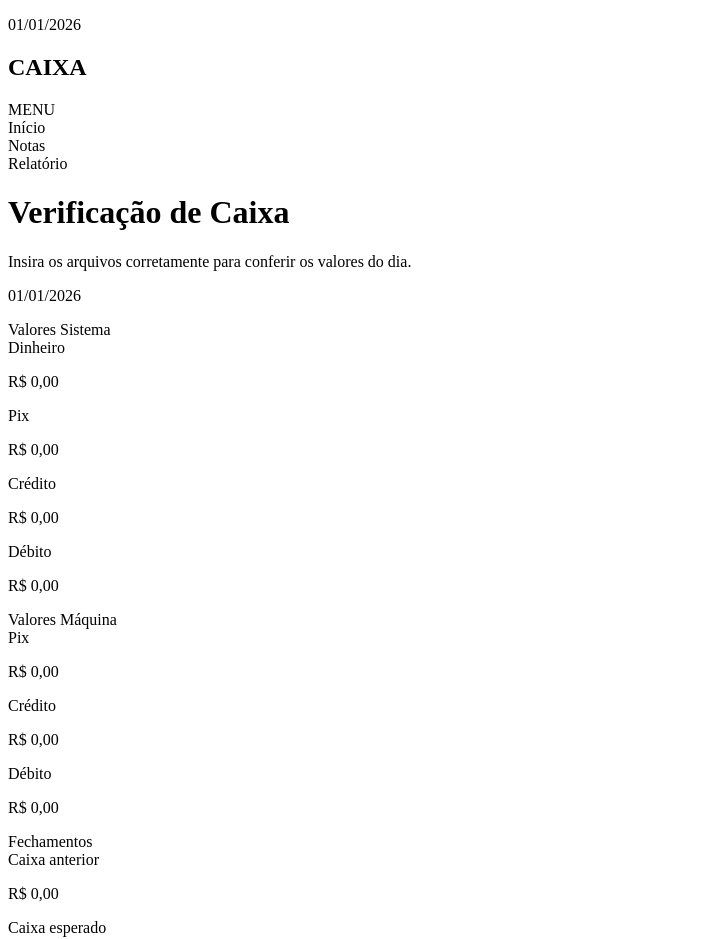
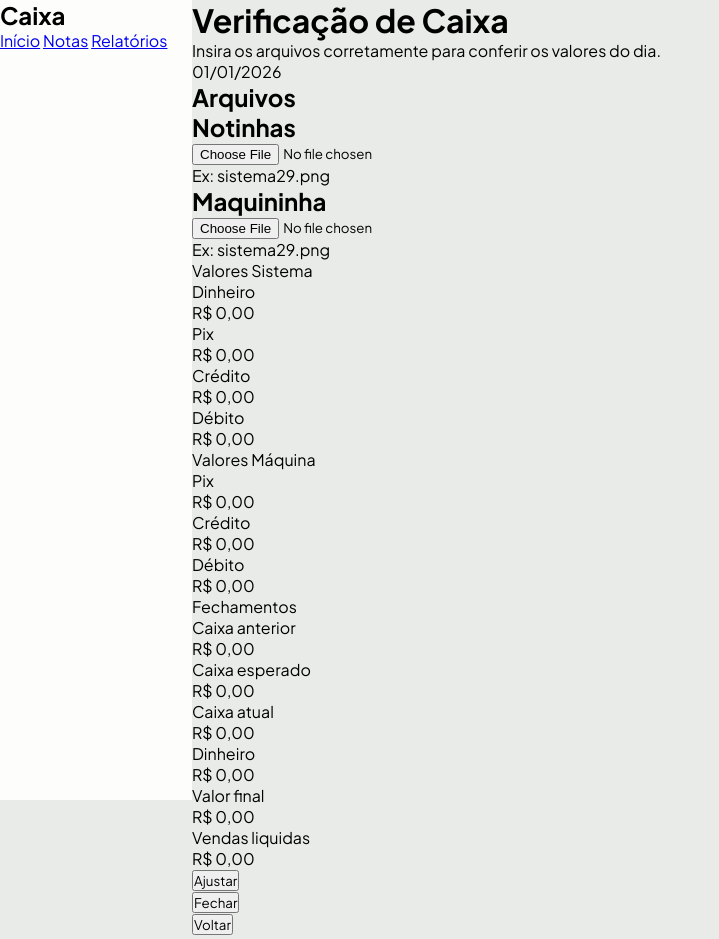
Before and after one commit to IagoAndradeDev/sistema-caixa, a website: page newVerificar/index.html in a window 1280 px wide. Shown: the top 939 px of the page, without its empty margins (0-719 px from the left). Drawn offline with Linux system fonts and the light colour scheme.

Commit message:
Iniciando Css

```diff
--- a/newVerificar/index.html
+++ b/newVerificar/index.html
@@ -3,35 +3,23 @@
 <head>
     <meta charset="UTF-8">
     <meta name="viewport" content="width=device-width, initial-scale=1.0">
+    <link rel="stylesheet" href="styles.css">
     <title>Verificar caixa</title>
 </head>
 <body>
-    <header class="cabeçalho">
-        <div class="data">
-            <p>01/01/2026</p>
-        </div>
-    </header>
 
-    <section class="menu">
-        <div class="titulo">
-            <h1>CAIXA</h1>
-        </div>
-        <div class="abas">
-            <label>MENU</label>
-            <div class="inicio">
-                <label>Início</label>
-            </div>
-            <div class="notas">
-                <label>Notas</label>
-            </div>
-            <div class="relatorio">
-                <label>Relatório</label>
-            </div>
-        </div>
-    </section>
+   <aside class="menu">
+        <h2>Caixa</h2>
 
-    <main class="container">
-        <div class="title">
+        <nav>
+            <a href="#">Início</a>
+            <a href="#">Notas</a>
+            <a href="#">Relatórios</a>
+        </nav>
+    </aside>
+
+    <main class="conteudo">
+        <header class="cabeçalho">
             <div class="texto">
                 <h1>Verificação de Caixa</h1>
                 <p>Insira os arquivos corretamente para conferir os valores do dia.</p>
@@ -39,8 +27,21 @@
             <div class="data">
                 <p>01/01/2026</p>
             </div>
-        </div>
-        <div class="valores">
+        </header>
+        <section class="arquivos">
+            <h2>Arquivos</h2>
+            <div class="nota-sistema">
+                <h2>Notinhas</h2>
+                <input type="file">
+                <p>Ex: sistema29.png</p>
+            </div>
+            <div class="nota-maquina">
+                <h2>Maquininha</h2>
+                <input type="file">
+                <p>Ex: sistema29.png</p>
+            </div>
+        </section>
+        <section class="valores">
             <div class="sistema">
                 <label>Valores Sistema</label>
                 <div class="stm-dinheiro">
@@ -75,8 +76,8 @@
                     <p>R$ 0,00</p>
                 </div>
             </div>
-        </div>
-        <div class="fechamentos">
+        </section>
+        <section class="fechamentos">
             <label>Fechamentos</label>
             <div class="dados">
                 <div class="fmt-caixa-anterior">
@@ -106,8 +107,8 @@
                     <p>R$ 0,00</p>
                 </div>
             </div>
-        </div>
-        <div class="botoes">
+        </section>
+        <section class="botoes">
             <div class="btn-ajuste">
                 <button>Ajustar</button>
             </div>
@@ -117,8 +118,7 @@
             <div class="btn-voltar">
                 <button>Voltar</button>
             </div>
-        </div>
+        </section>
     </main>
-
 </body>
 </html>
--- /dev/null
+++ b/newVerificar/styles.css
@@ -0,0 +1,26 @@
+@import url('https://fonts.googleapis.com/css2?family=Plus+Jakarta+Sans:ital,wght@0,200..800;1,200..800&display=swap');
+
+
+* {
+    margin: 0px;
+    padding: 0px;
+    box-sizing: border-box;
+    font-family: "Plus Jakarta Sans", sans-serif;
+}
+
+body {
+    width: 100vw;
+    height: 100vh;
+    background-color: #e9ebe9;
+    display: flex;
+}
+
+.cabeçalho {
+
+}
+
+.menu {
+    width: 15%;
+    height: 100%;
+    background-color: #fdfdfc;
+}
```
